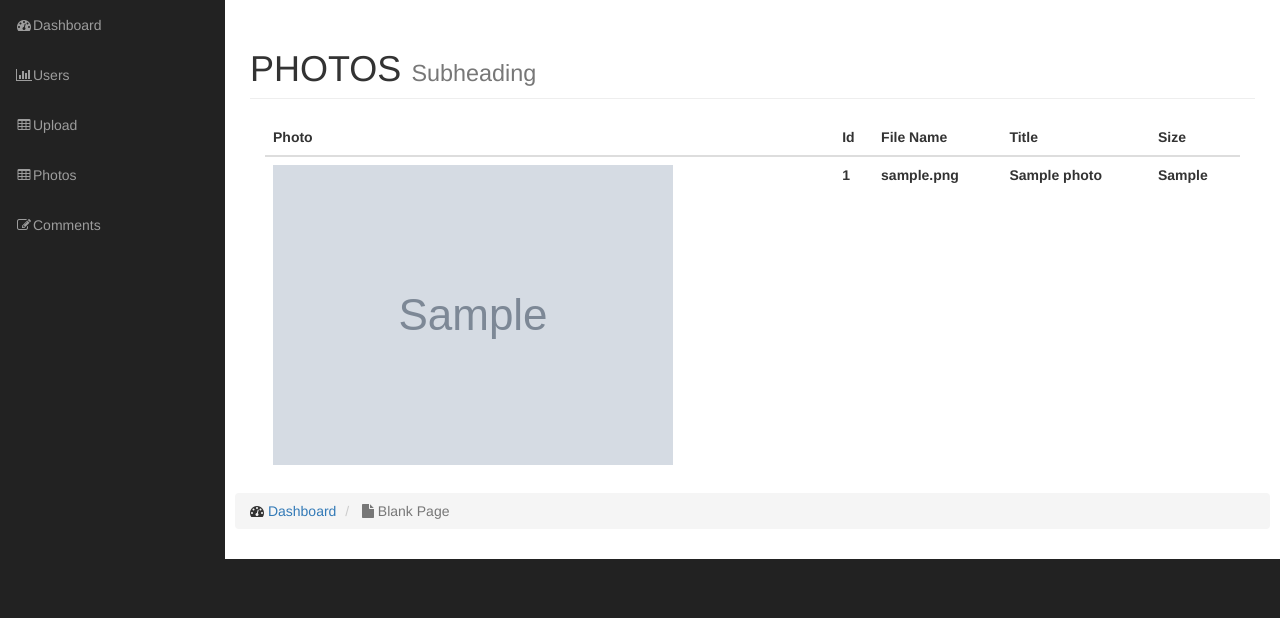
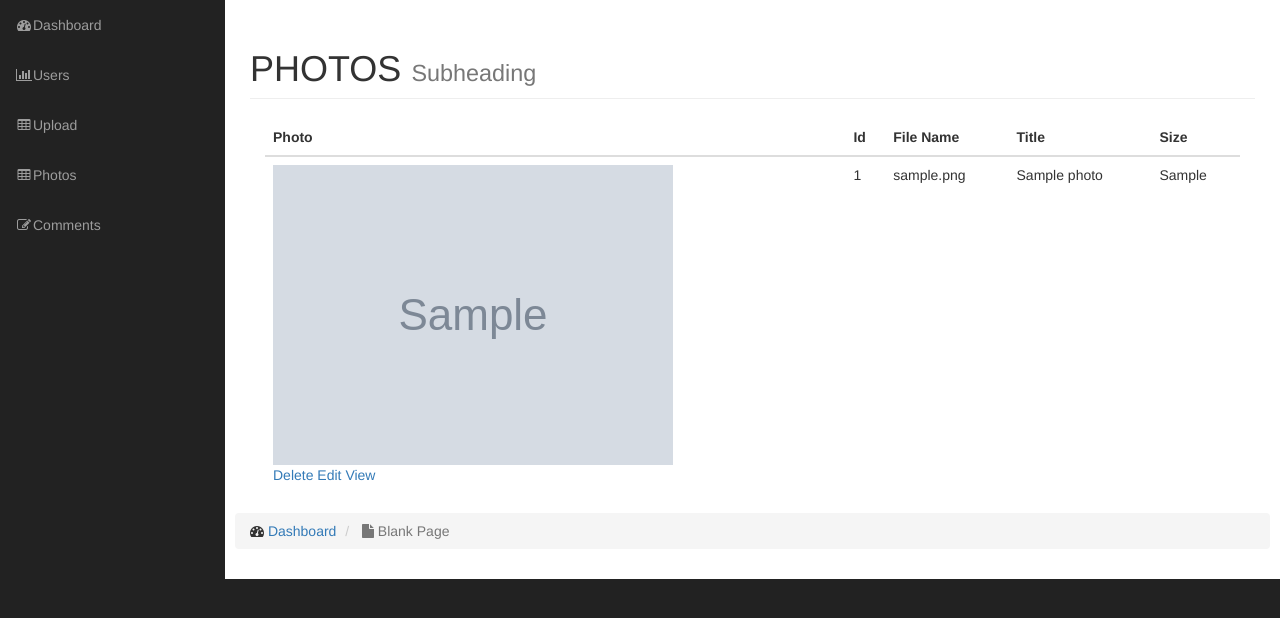
Before and after one commit to ionoimberg/oop, a PHP site: page /admin/photos.php in a window 1280 px wide. Shown: the part 51-669 px from the top of the page. Run offline with PHP 8.4, Linux system fonts and the light colour scheme; the visitor is signed in with stand-in values (Sample User, id 1); tables that the repository leaves empty or names only in its code hold one stand-in row (values such as "Sample post"); grey boxes marked "Sample" are stand-in pictures; grey boxes labelled with a size stand in for pictures from a placeholder-image service; lists and menus that the app fills with data are empty; some libraries are stand-ins or nearby versions.

Commit message:
Admin Photos: Deletion Section

```diff
--- a/gallery/admin/includes/db_object.php
+++ b/gallery/admin/includes/db_object.php
@@ -153,7 +153,7 @@ class Db_object {
         $sql .= " LIMIT 1";
 
         $database->query($sql);
-        return (bool)mysqli_affected_rows($database->connection);
+        return (mysqli_affected_rows($database->connection)) ? true : false;
 
     }
 
--- a/gallery/admin/includes/photo.php
+++ b/gallery/admin/includes/photo.php
@@ -3,8 +3,8 @@
 class Photo extends Db_object {
 
     protected static $db_table = "photos";
-    protected static $db_table_fields = array('photo_id', 'title', 'description', 'filename', 'type', 'size');
-    public $photo_id;
+    protected static $db_table_fields = array('id', 'title', 'description', 'filename', 'type', 'size');
+    public $id;
     public $title;
     public $description;
     public $filename;
@@ -64,7 +64,7 @@ class Photo extends Db_object {
 
     public function save() {
 
-        if($this->photo_id) {
+        if($this->id) {
 
             $this->update();
 
@@ -110,7 +110,24 @@ class Photo extends Db_object {
 
         }
 
+    } // save method
+
+
+    public function delete_photo() {
+
+        if($this->delete()) {
+
+            $target_path = SITE_ROOT.DS . "admin" . DS . $this->picture_path();
+
+            return unlink($target_path) ? true : false;
+
+        } else {
+
+            return false;
+
+        }
+
     }
 
 
-}
+} // end of Class
--- a/gallery/admin/photos.php
+++ b/gallery/admin/photos.php
@@ -49,18 +49,28 @@ $photos = Photo::find_all();
                                     <th>Title</th>
                                     <th>Size</th>
                                 </tr>
+                            </thead>
                             <tbody>
-                            <?php foreach ($photos as $photo) :  ?>
+
+                            <?php foreach ($photos as $photo) : ?>
+
                                 <tr>
-                                    <th><img src="<?php echo $photo->picture_path(); ?>" alt="" </th>
-                                    <th><?php echo $photo->photo_id; ?></th>
-                                    <th><?php echo $photo->filename; ?></th>
-                                    <th><?php echo $photo->title; ?></th>
-                                    <th><?php echo $photo->size; ?></th>
+                                    <td><img src="<?php echo $photo->picture_path(); ?>" alt="">
+
+                                        <div class="pictures_link">
+                                            <a href="delete_photo.php/?id=<?php echo $photo->id ?>">Delete</a>
+                                            <a href="#">Edit</a>
+                                            <a href="#">View</a>
+                                        </div>
+                                    </td>
+                                    <td><?php echo $photo->id; ?></td>
+                                    <td><?php echo $photo->filename; ?></td>
+                                    <td><?php echo $photo->title; ?></td>
+                                    <td><?php echo $photo->size; ?></td>
                                 </tr>
                             <?php endforeach; ?>
+
                             </tbody>
-                            </thead>
                         </table>
 
                     </div>
```
Also changed, not shown: gallery/admin/delete_photo.php (added, +24 -0 lines), gallery/admin/includes/admin_content.php (+7 -0 lines), gallery/admin/images/images-43 copy.jpg (deleted), gallery/admin/images/images-44 copy.jpg (deleted), gallery/admin/images/images-44.jpg (deleted), gallery/admin/images/images-50.jpg (deleted), gallery/admin/images/images_2.jpg (deleted).
